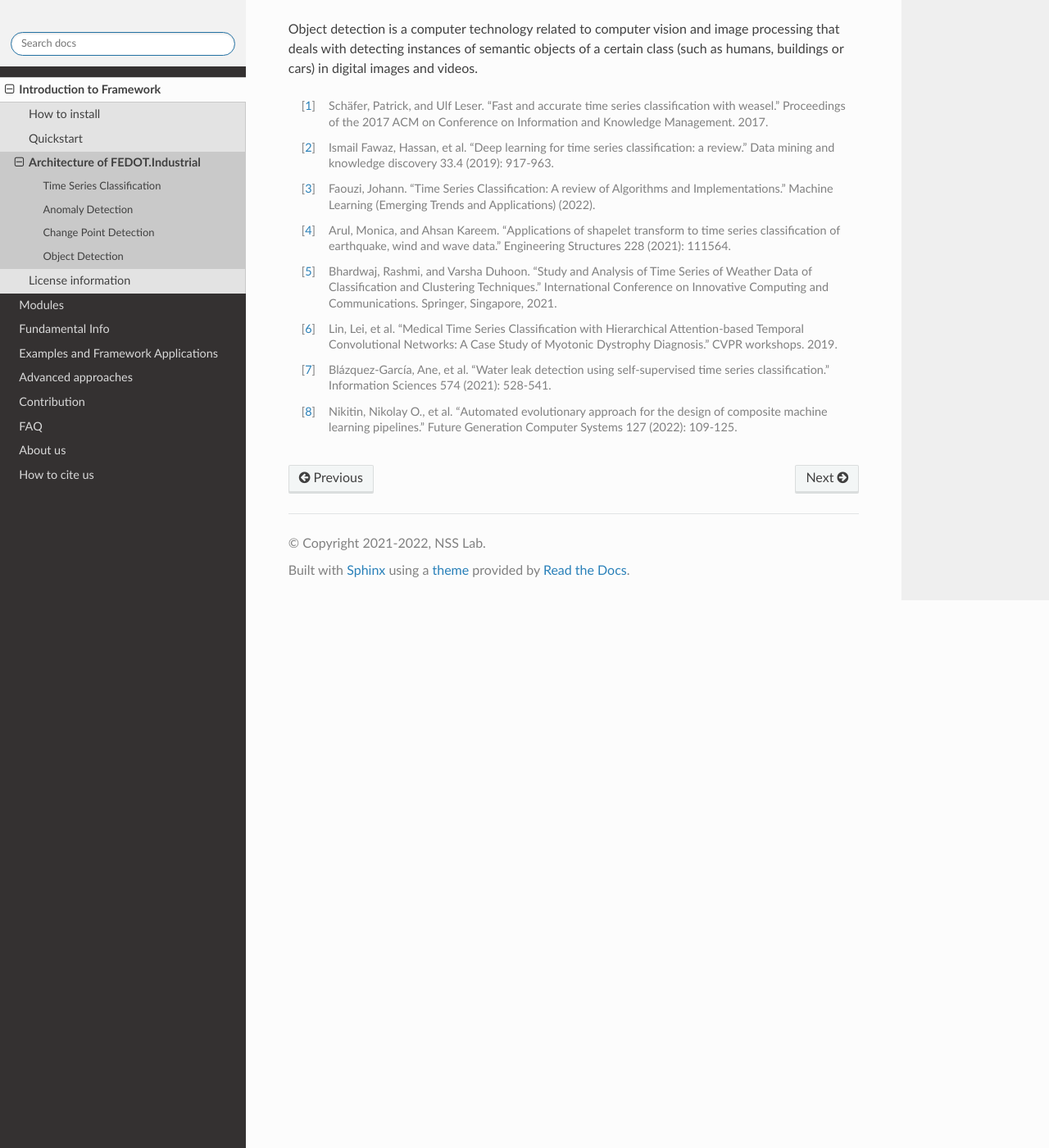
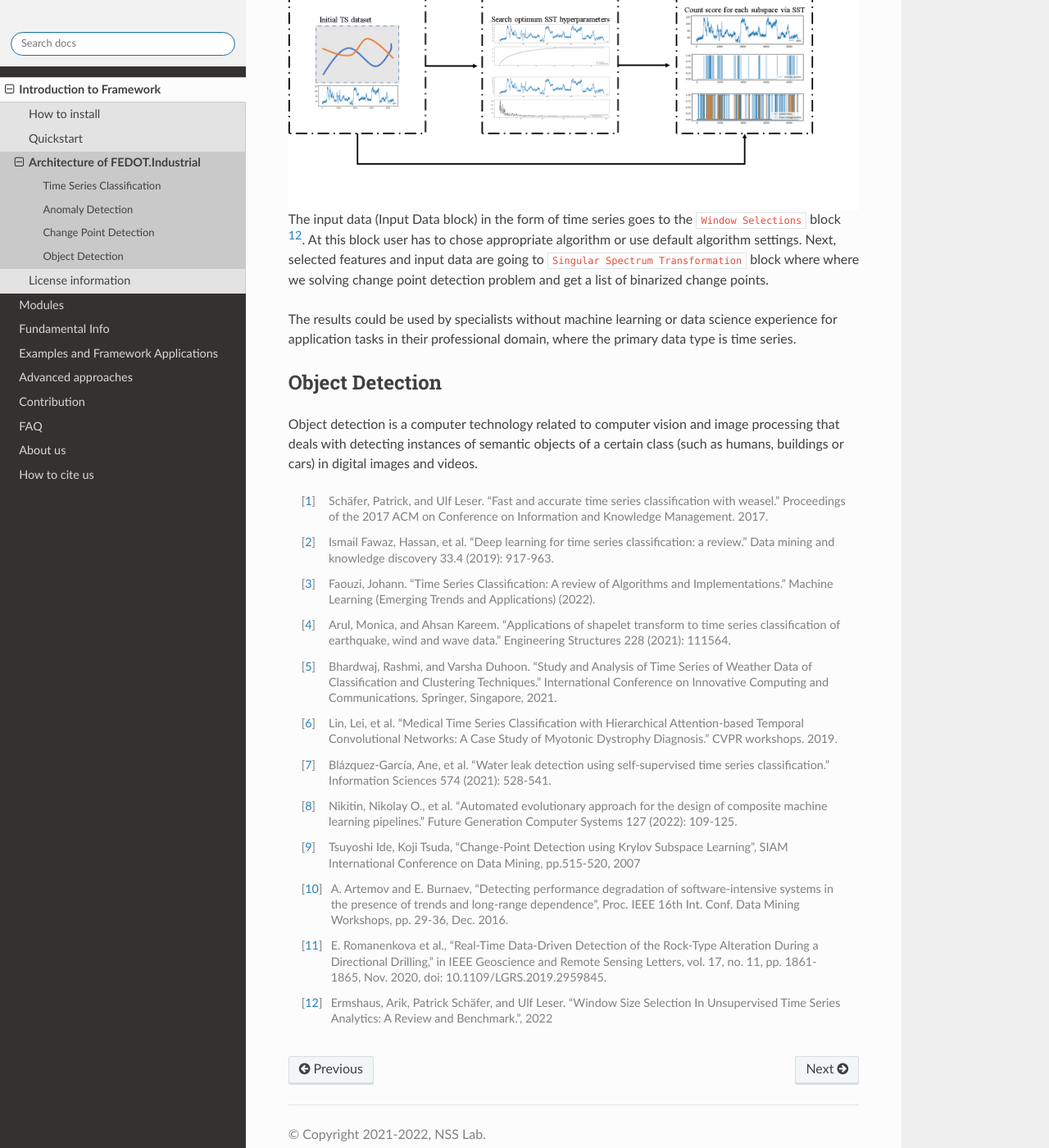
Before and after one commit to aimclub/Fedot.Industrial, a Sphinx documentation site: the page built from docs/source/introduction/architecture.rst, in a window 1280 px wide and 1400 px high, scrolled down 1722 px. Shown: the whole window at 82% size. Built offline with Sphinx 7.4.7 and the Read the Docs theme 2.0.0, drawn with Linux system fonts in a browser that asks for light colours; some of the changed text lies outside the part shown.

Commit message:
Merge remote-tracking branch 'origin/change_point_detection_branch_workflow' into change_point_detection_branch_workflow
# Conflicts:
#	docs/source/API/index.rst
#	docs/source/API/models_cpd/singular_spectrum_transformation.rst
#	docs/source/examples/change_point_detection_example.rst
#	docs/source/examples/change_point_detection_example_images/ground_true_labels.png
#	docs/source/examples/change_point_detection_example_images/predicted_labels.png

```diff
--- a/docs/source/introduction/architecture.rst
+++ b/docs/source/introduction/architecture.rst
@@ -71,9 +71,20 @@ Change Point Detection
 
 Change point detection is a statistical method for finding abrupt
 changes in the mean of a time series. It is used in many fields, such
-as signal processing, statistics, and machine learning. The change point
-detection problem is a challenging problem in data mining, as it is
-often difficult to distinguish between real changes and normal data.
+as signal processing [9]_, statistics [10]_, and machine learning [11]_. The change point
+detection problem is a challenging problem in data mining, as it is often difficult to distinguish between real changes and normal data.
+
+.. image:: img_introduction/Change_point_architecture.png
+   :width: 700px
+   :align: center
+   :alt: Architecture of Fedot.Industrial for Change Point Detection task
+
+The input data (Input Data block) in the form of time series goes to the ``Window Selections`` block [12]_. At this block user has to chose appropriate algorithm or use default algorithm settings.
+Next, selected features and input data are going to ``Singular Spectrum Transformation`` block where where we solving change point detection problem and get a list of binarized change points.
+
+The results could be used by specialists without machine learning or data
+science experience for application tasks in their professional domain,
+where the primary data type is time series.
 
 .. _`object_recognition`:
 
@@ -113,3 +124,14 @@ digital images and videos.
 .. [8] Nikitin, Nikolay O., et al. "Automated evolutionary approach
         for the design of composite machine learning pipelines."
         Future Generation Computer Systems 127 (2022): 109-125.
+
+.. [9] Tsuyoshi Ide, Koji Tsuda, "Change-Point Detection using Krylov Subspace Learning",
+       SIAM International Conference on Data Mining, pp.515-520, 2007
+
+.. [10] A. Artemov and E. Burnaev, "Detecting performance degradation of software-intensive systems in the presence of trends and long-range dependence",
+        Proc. IEEE 16th Int. Conf. Data Mining Workshops, pp. 29-36, Dec. 2016.
+
+.. [11] E. Romanenkova et al., "Real-Time Data-Driven Detection of the Rock-Type Alteration During a Directional Drilling,"
+        in IEEE Geoscience and Remote Sensing Letters, vol. 17, no. 11, pp. 1861-1865, Nov. 2020, doi: 10.1109/LGRS.2019.2959845.
+
+.. [12] Ermshaus, Arik, Patrick Schäfer, and Ulf Leser. "Window Size Selection In Unsupervised Time Series Analytics: A Review and Benchmark.", 2022
```
Also changed, not shown: docs/source/introduction/img_introduction/Change_point_architecture.png (added).
